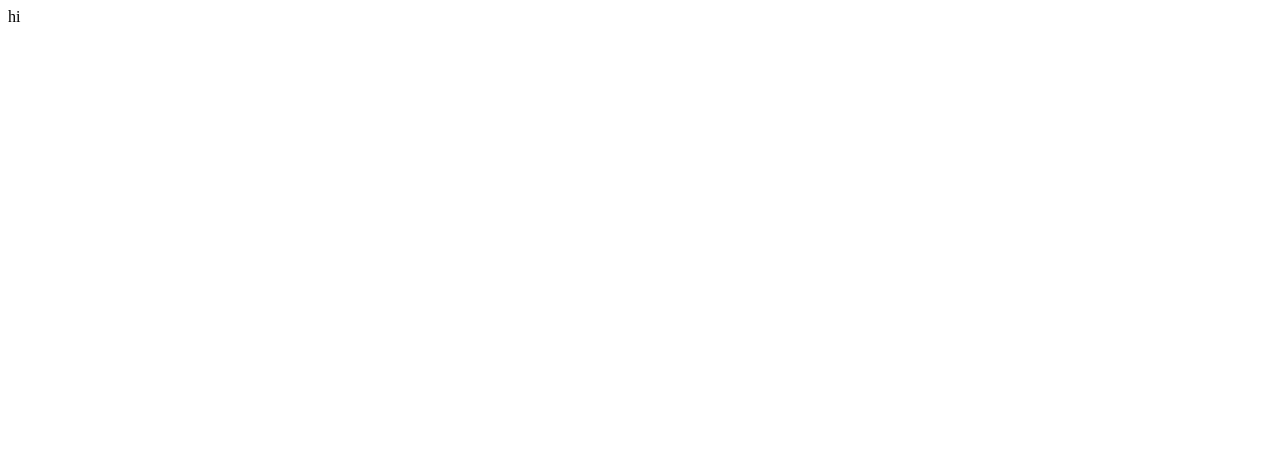
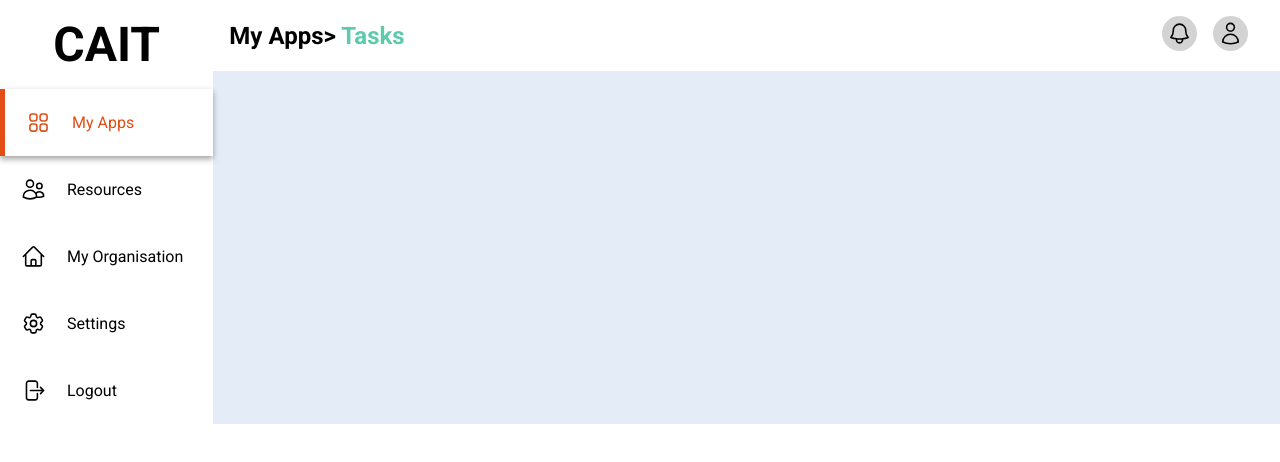
Before and after one commit to akshat-OwO/HR-management-system, a React (Vite) app: page / in a window 1280 px wide. Shown: the top 462 px of the page. Built offline with nearby package versions, Linux system fonts and the light colour scheme.

Commit message:
Navbar and Sidebar

```diff
--- a/package.json
+++ b/package.json
@@ -9,6 +9,7 @@
     "preview": "vite preview"
   },
   "dependencies": {
+    "@heroicons/react": "^2.0.13",
     "react": "^18.2.0",
     "react-dom": "^18.2.0"
   },
--- a/src/App.jsx
+++ b/src/App.jsx
@@ -1,8 +1,12 @@
+import Navbar from "./components/Navbar"
+import Sidebar from "./components/Sidebar"
+
 function App() {
 
   return (
     <div className="App">
-      hi
+      <Navbar />
+      <Sidebar />
     </div>
   )
 }
--- /dev/null
+++ b/src/components/Navbar.jsx
@@ -0,0 +1,16 @@
+import { BellIcon } from '@heroicons/react/24/outline';
+import { UserIcon } from '@heroicons/react/24/outline';
+
+const Navbar = () => {
+    return (
+        <div className="navbar">
+        <h3 className="nav-head">My Apps&#62; <span>Tasks</span></h3>
+        <div className="icon-wrapper">
+          <BellIcon className='icon nav' />
+          <UserIcon className='icon nav' />
+        </div>
+      </div>
+    );
+}
+
+export default Navbar;
--- /dev/null
+++ b/src/components/Sidebar.jsx
@@ -0,0 +1,39 @@
+import { ArrowRightOnRectangleIcon, Cog6ToothIcon, HomeIcon, Squares2X2Icon, UsersIcon } from "@heroicons/react/24/outline";
+
+const Sidebar = () => {
+    return (
+        <div className="sidebar">
+            <div className="sidebar-top">
+                <h1>CAIT</h1>
+                <div className="category-wrapper">
+                    <div className="category active">
+                        <Squares2X2Icon className="icon" />
+                        <p>My Apps</p>
+                    </div>
+                    <div className="category">
+                        <UsersIcon className="icon" />
+                        <p>Resources</p>
+                    </div>
+                </div>
+            </div>
+            <div className="sidebar-bottom">
+                <div className="category-wrapper">
+                    <div className="category">
+                        <HomeIcon className="icon" />
+                        <p>My Organisation</p>
+                    </div>
+                    <div className="category">
+                        <Cog6ToothIcon className="icon" />
+                        <p>Settings</p>
+                    </div>
+                    <div className="category">
+                        <ArrowRightOnRectangleIcon className="icon" />
+                        <p>Logout</p>
+                    </div>
+                </div>
+            </div>
+        </div>
+    );
+}
+
+export default Sidebar;
--- a/src/index.css
+++ b/src/index.css
@@ -0,0 +1,75 @@
+@import url('https://fonts.googleapis.com/css2?family=Roboto:wght@400;700&display=swap');
+
+*, *::after, *::before {
+    margin: 0;
+    padding: 0;
+    box-sizing: border-box;
+    font-family: 'Roboto', sans-serif;
+}
+
+.App {
+    background-color: #e4ecf7;
+    display: grid;
+    grid-template-columns: repeat(12, 1fr);
+}
+
+.navbar {
+    grid-column: 3 / 13;
+    grid-row: span 1;
+    padding: 1rem;
+    background-color: #FFFFFF;
+    display: flex;
+    align-items: center;
+    justify-content: space-between;
+}
+
+.navbar h3 {
+    font-size: 1.5rem;
+}
+
+.navbar span {
+    color: #5dcaad;
+}
+
+.icon {
+    width: 35px;
+    padding: 5px;
+    margin-right: 1rem;
+}
+
+.nav {
+    background-color: lightgrey;
+    border-radius: 50%;
+}
+
+.sidebar {
+    background-color: #ffffff;
+    grid-column: 1 / 3;
+    grid-row: 1 / 12;
+    display: flex;
+    flex-direction: column;
+    justify-content: space-between;
+}
+
+.sidebar h1 {
+    font-size: 3rem;
+    padding: 1rem;
+    text-align: center;
+}
+
+.category {
+    display: flex;
+    align-items: center;
+    padding: 1rem;
+    cursor: pointer;
+}
+
+.category:hover {
+    color: rgb(226, 77, 23);
+}
+
+.category.active {
+    color: rgb(226, 77, 23);
+    border-left: 5px solid rgb(226, 77, 23);
+    box-shadow: 0px 3px 6px 0px rgba(66,66,66,0.49);
+}
```
Also changed, not shown: 1 other file (tests, documents, lock files or other folders).
